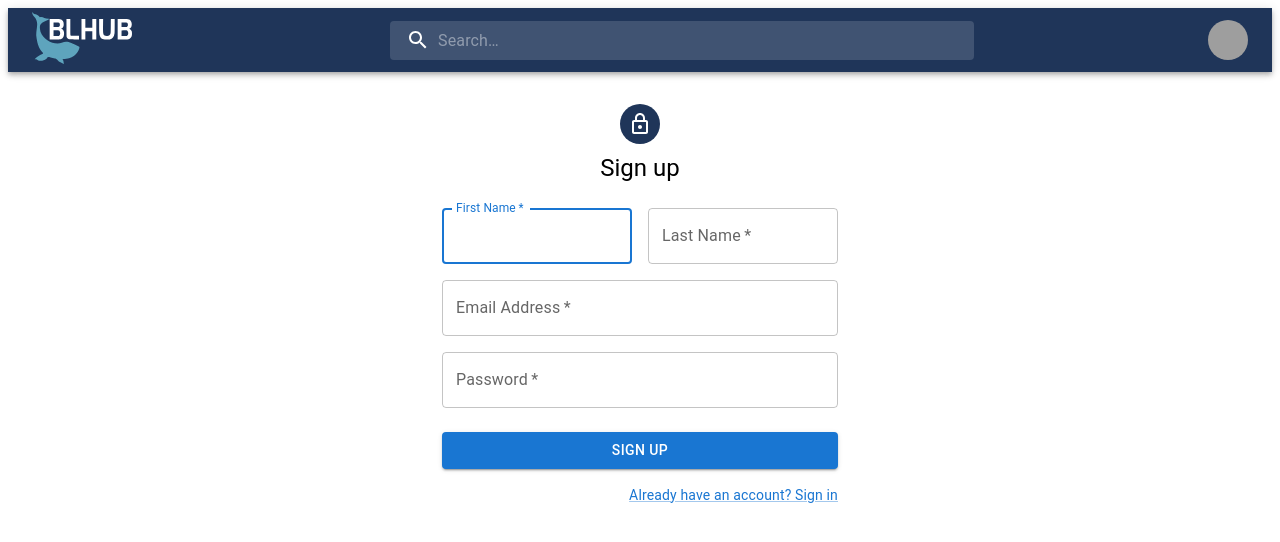
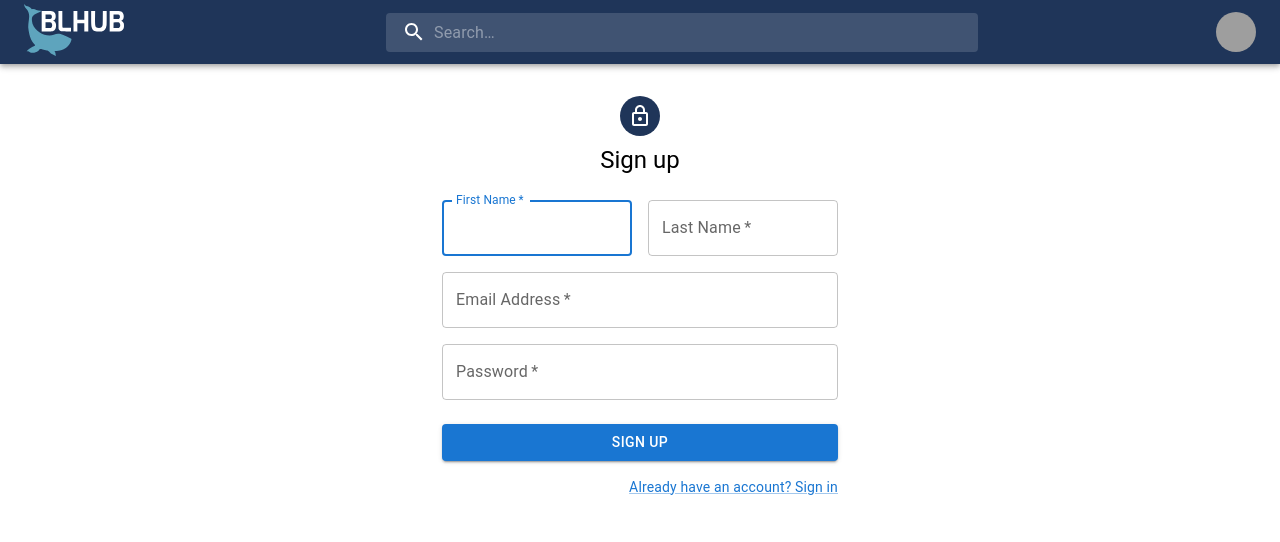
Before and after one commit to valdemarbang/website, a React (Vite) app: page /website/register in a window 1280 px wide. Shown: the top 542 px of the page. Built offline with nearby package versions, Linux system fonts and the light colour scheme; grey boxes are pictures that could not be loaded.

Commit message:
started reworking the map

```diff
--- a/src/components/Map.tsx
+++ b/src/components/Map.tsx
@@ -1,44 +1,16 @@
-import { useState, useEffect } from "react"
-import { Map, Marker } from "pigeon-maps"
+import { Map, ZoomControl } from "pigeon-maps";
+import Box from "@mui/material/Box";
 
-function getWindowSize(): [number, number] {
-  const {innerWidth, innerHeight} = window;
-  return [innerWidth, innerHeight];
+function MapComponent() {
+  const linkoping: [number, number] = [58.4, 15.625278];
+
+  return (
+    <Box sx={{ height: 1, width: 1 }}>
+      <Map defaultCenter={linkoping} defaultZoom={3}>
+        <ZoomControl />
+      </Map>
+    </Box>
+  );
 }
 
-export default function MyMap() {
-  const [hue, setHue] = useState(0)
-  const color = `hsl(${hue % 360}deg 39% 70%)`
-
-  const linkoping: [number, number] = [58.4, 15.625278];
-
-  const [windowSize, setWindowSize] = useState(getWindowSize());
-
-  const handleWindowResize = () => {
-      setWindowSize(getWindowSize());
-  }
-
-  useEffect(() => {
-    window.addEventListener('resize', handleWindowResize);
-    return () => { window.removeEventListener('resize', handleWindowResize) };
-  }, []);
-
-  return (
-    <Map width={windowSize[0]} height={windowSize[1]-65}
-
-    defaultCenter={linkoping} defaultZoom={11}>
-      <Marker
-        width={50}
-        anchor={[58.5, 15.65]}
-        color={color}
-        onClick={() => setHue(hue + 20)}
-      />
-      <Marker
-        width={50}
-        anchor={[58.45, 15.6]}
-        color={color}
-        onClick={() => setHue(hue + 20)}
-      />
-    </Map>
-  )
-}
+export default MapComponent;
--- a/src/components/TopBar.tsx
+++ b/src/components/TopBar.tsx
@@ -69,6 +69,7 @@ function ResponsiveAppBar() {
 
     return (
         <AppBar position="sticky" sx={{ backgroundColor: "#1F3559" }}>
+            <Box sx={{ display: 'flex', flexDirection: 'column' }}>
             <Container maxWidth={false}>
                 <Toolbar disableGutters>
                 <Box>
@@ -116,6 +117,7 @@ function ResponsiveAppBar() {
                     </Box>
                 </Toolbar>
             </Container>
+            </Box>
         </AppBar>
     );
 }
--- a/src/main.tsx
+++ b/src/main.tsx
@@ -5,6 +5,7 @@
 import React from 'react'
 import ReactDOM from 'react-dom/client'
 import RoutesHandler from './routes/routes.tsx'
+import './styles/main.css';
 
 ReactDOM.createRoot(document.getElementById('root')!).render(
   <React.StrictMode>
--- a/src/styles/App.css
+++ /dev/null
@@ -1,5 +0,0 @@
-#root {
-  margin: 0 auto;
-  padding: 0 auto;
-  text-align: center;
-}
--- /dev/null
+++ b/src/styles/main.css
@@ -0,0 +1,15 @@
+#root {
+  margin: 0;
+  padding: 0;
+  height: 100%;
+  width: 100%;
+  overflow: hidden;
+}
+
+body, html {
+  margin: 0;
+  padding: 0;
+  height: 100%;
+  width: 100%;
+  overflow: hidden;
+}
```
